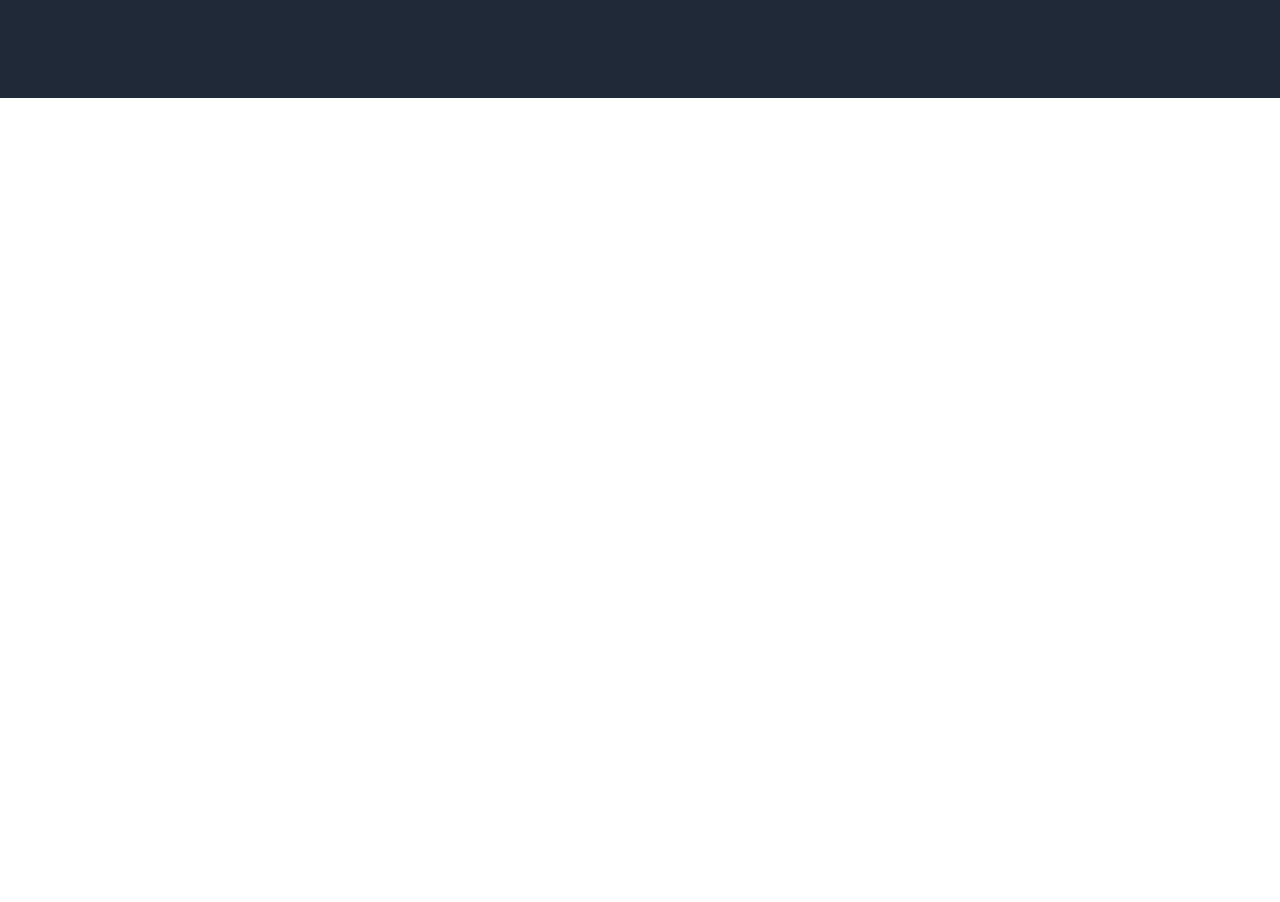
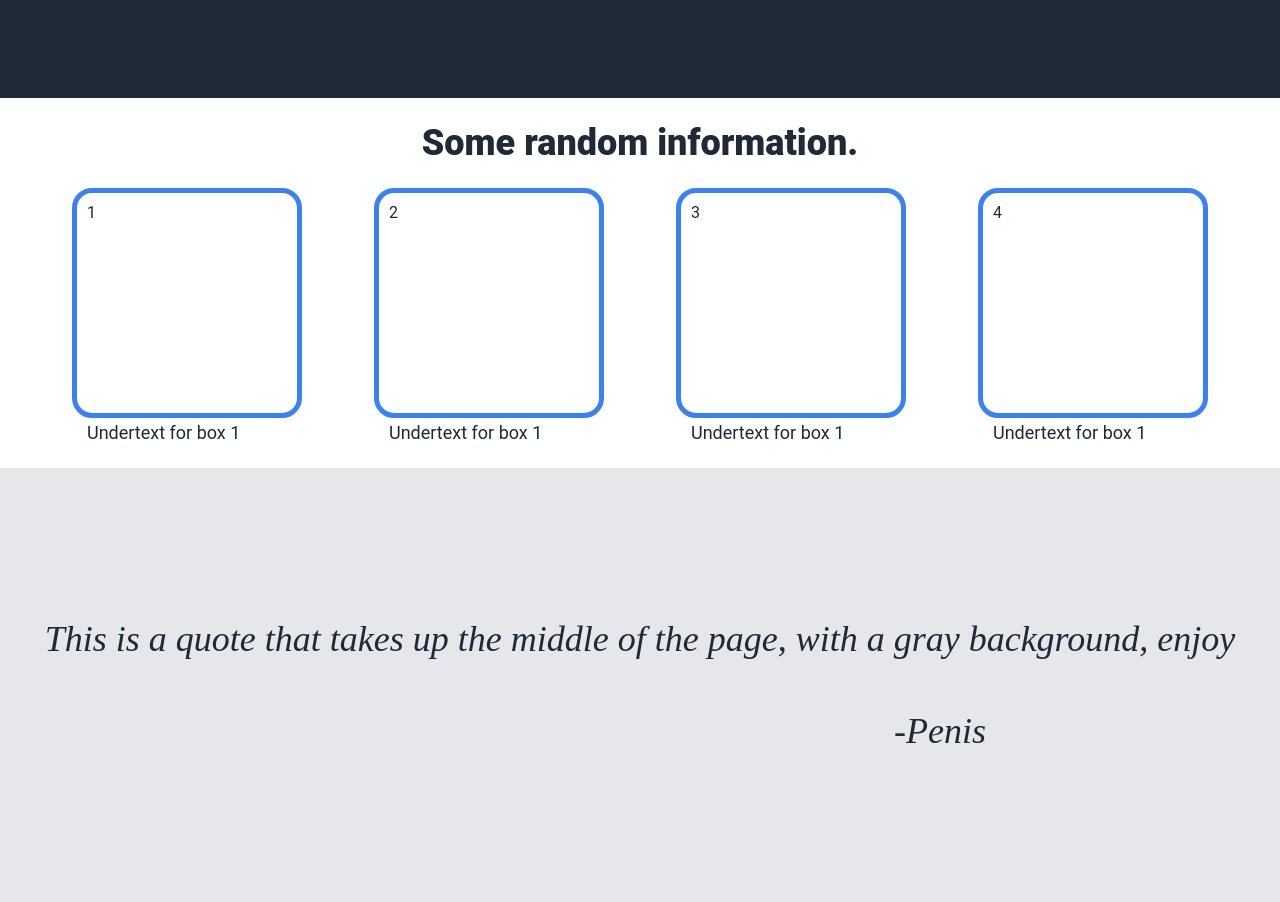
Before and after one commit to aric05911/ProjectLanding, a plain HTML site: page index.html in a window 1280 px wide. Shown: the part 489-1391 px from the top of the page. Before the commit the page ends 800 px from the top, so only its background shows below. Drawn offline with Linux system fonts and the light colour scheme.

Commit message:
WebContent Update 1

```diff
--- a/index.html
+++ b/index.html
@@ -28,5 +28,30 @@
             <img src="cat.jpg" alt="Cat Picture" class="picture">
         </div>
     </div>
+    <h1 class="bottomheader">Some random information.</h1>
+
+    <div class="boxset">
+        <div class="boxes">
+            <div class="box">1
+                <div class="t">Undertext for box 1</div>
+            </div>
+            <div class="box">2
+                <div class="t">Undertext for box 1</div>
+            </div>
+            <div class="box">3
+                <div class="t">Undertext for box 1</div>
+            </div>
+            <div class="box">4
+                <div class="t">Undertext for box 1</div>
+            </div>
+        </div>
+    </div>
+    <div class="quote">
+        This is a quote that takes up the middle of the page, with a gray background, enjoy
+        <div class="sign">
+            -Penis
+        </div>
+    </div>
+
 </body>
 </html>
--- a/style.css
+++ b/style.css
@@ -59,8 +59,57 @@ body {
 .picture {
     background-color: #1F2937;
     padding-bottom: 100px;
+    padding-right: 50px;
 }
 
 .sheadtext {
     margin-right: 150px;
 }
+
+.bottomheader {
+    font-family: Roboto, "Courier New", monospace;
+    font-size: 36px;
+    color: #1F2937;
+    font-weight: 900;
+    text-align: center;
+}
+
+.boxes{
+    display: flex;
+    flex-direction: row;
+    justify-content:space-evenly;
+}
+
+.box {
+    width: 200px;
+    height: 200px;
+    border: 5px solid #3882F6;
+    border-radius: 20px;
+    padding: 10px;
+    color: #1F2937;
+    font-family: Roboto, "Courier New", monospace;
+}
+
+.t {
+    padding-top: 200px;
+    font-size: 18px;
+    color: #1F2937;
+    font-family: Roboto, "Courier New", monospace;
+    padding-bottom: 100px;
+}
+
+.quote {
+    font-size: 36px;
+    color: #1F2937;
+    font-style: italic;
+    background-color: #E5E7EB;
+    margin-top: 50px;
+    padding-top: 150px;
+    padding-bottom: 150px;
+    text-align: center;
+}
+
+.sign {
+    padding-left: 600px;
+    padding-top: 50px;
+}
```
